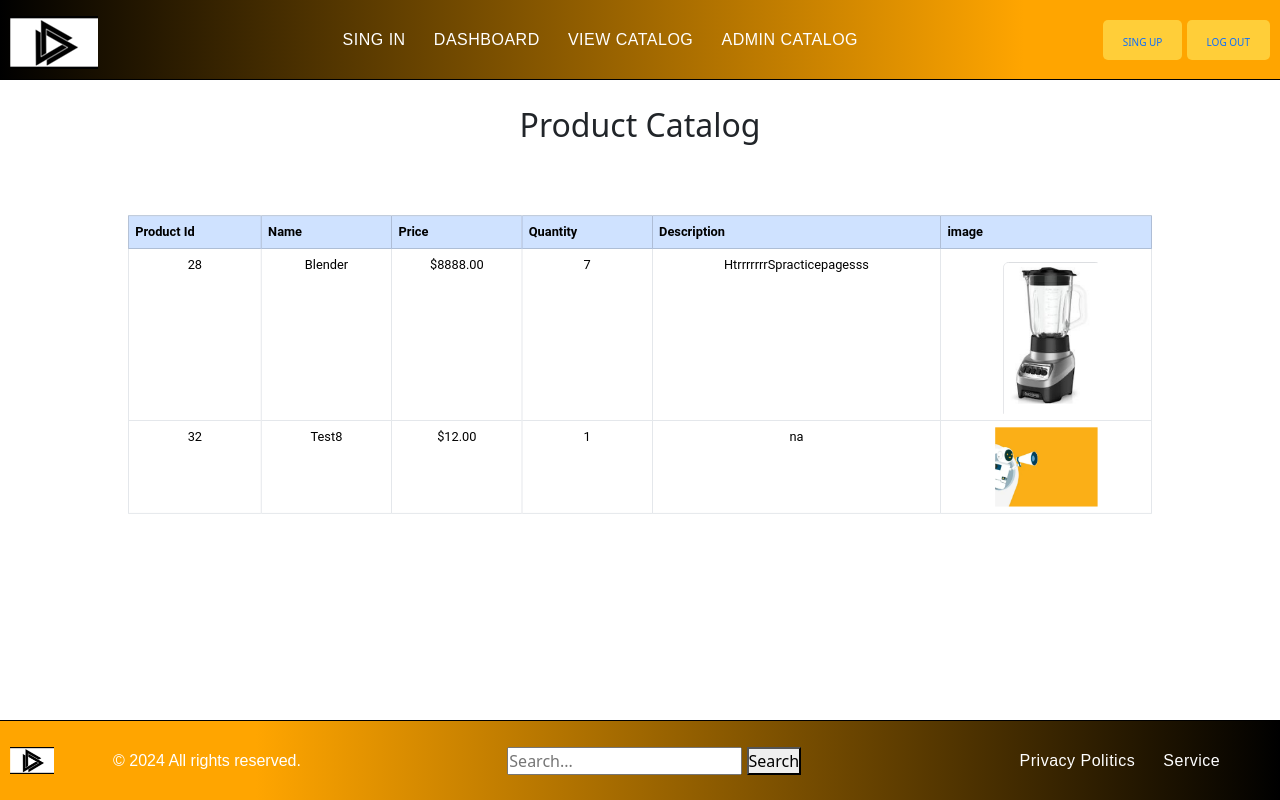
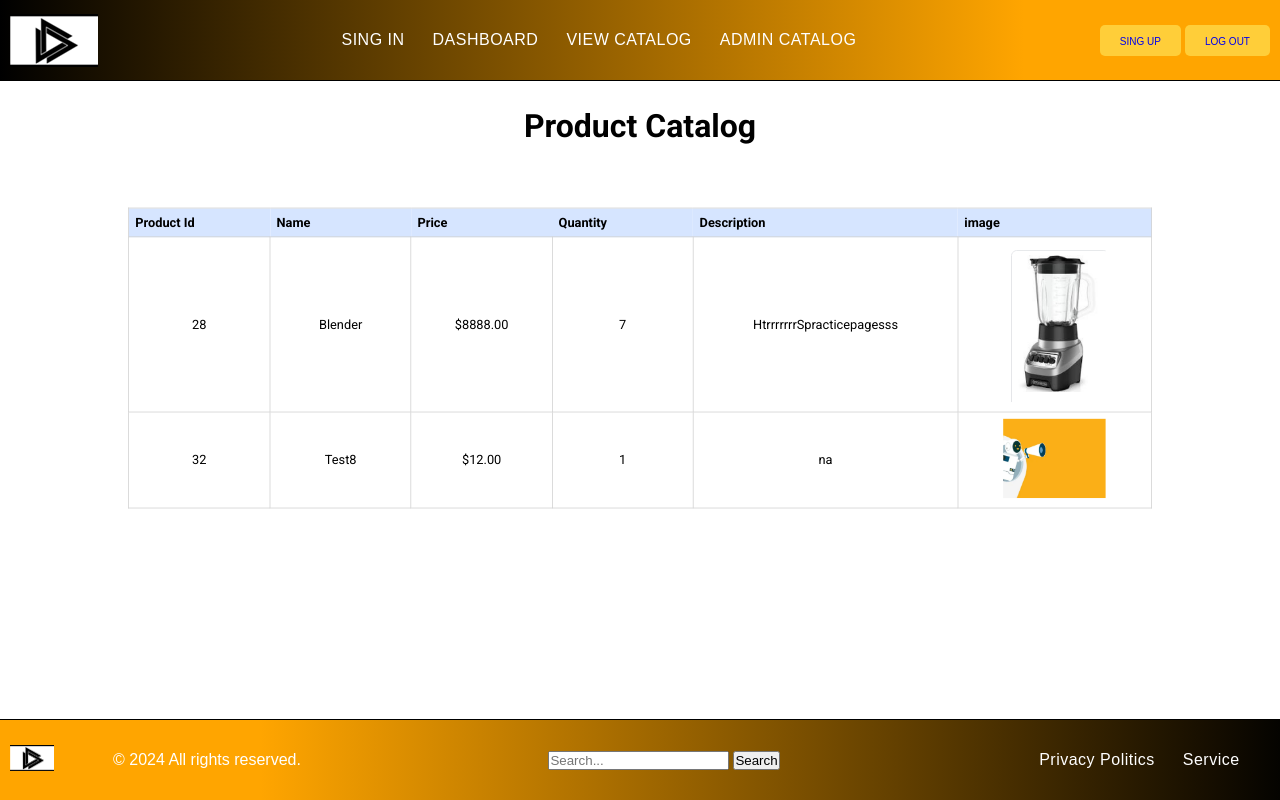
Before and after one commit to kris-veto/File-management-system-with-PHP, a PHP site: page /view.php in a window 1280 px wide. Run offline with PHP 8.4, Linux system fonts and the light colour scheme; data comes from the database, SQL or seed files in the repository.

Commit message:
Update view.php

```diff
--- a/php_Product_Management_System/view.php
+++ b/php_Product_Management_System/view.php
@@ -18,29 +18,12 @@ require './inc/database.php';
         }
   </script>
   <link rel="stylesheet" href="css/style.css">
-  <link href="https://cdn.jsdelivr.net/npm/bootstrap@5.3.3/dist/css/bootstrap.min.css" rel="stylesheet" integrity="sha384-QWTKZyjpPEjISv5WaRU9OFeRpok6YctnYmDr5pNlyT2bRjXh0JMhjY6hW+ALEwIH" crossorigin="anonymous">
-<style>
-  .img-fluid{
-    width: 10vw;
-    height:auto;
-  }
-  table{
-    margin-top: 2%;
-    scale: 0.8;
-  }
-  h2{
-    margin-top: 2%;
-    text-align:center;
-  }
-
-</style>
+  <link href="https://fonts.googleapis.com/css2?family=Roboto:ital,wght@0,100;0,300;0,400;0,500;0,700;0,900;1,100;1,300;1,400;1,500;1,700;1,900&display=swap" rel="stylesheet">
 </head>
 <body>
-<h2>Product Catalog</h2>
-<div class="bootstrap-container">
-        <div class="row">
-            <div class="col">
-                <table class="table table-bordered table-hover">
+<h1>Product Catalog</h1>
+
+      <table class="table">
           <thead>
               <tr class= table-primary>
                   <th>Product Id</th>
@@ -71,21 +54,15 @@ require './inc/database.php';
 
               echo "<td><img src='".$row['image']."' title='".$row['Product_name']."' class='img-fluid'></td>";
 
-
           echo"</tr>";
           }}
           else{
               echo"<tr> <td colsapn='3'>No subscription found</td></tr>";
-
           }
           ?>
       </tbody>
+      </table>
 
-
-                </table>
-            </div>
-         </div>
-    </div>
 </body>
 </html>
 <?php
```
Lines whose indentation alone changed are shown as unchanged.
